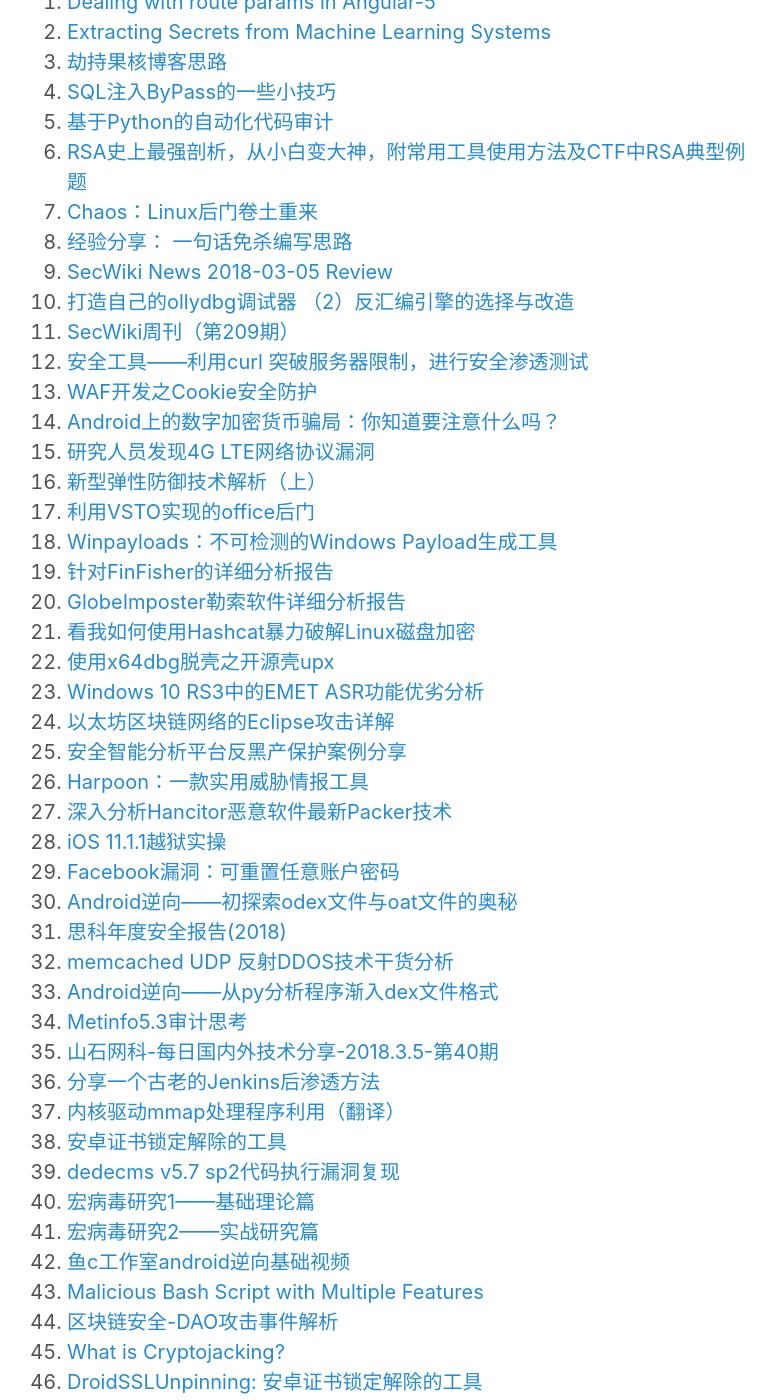
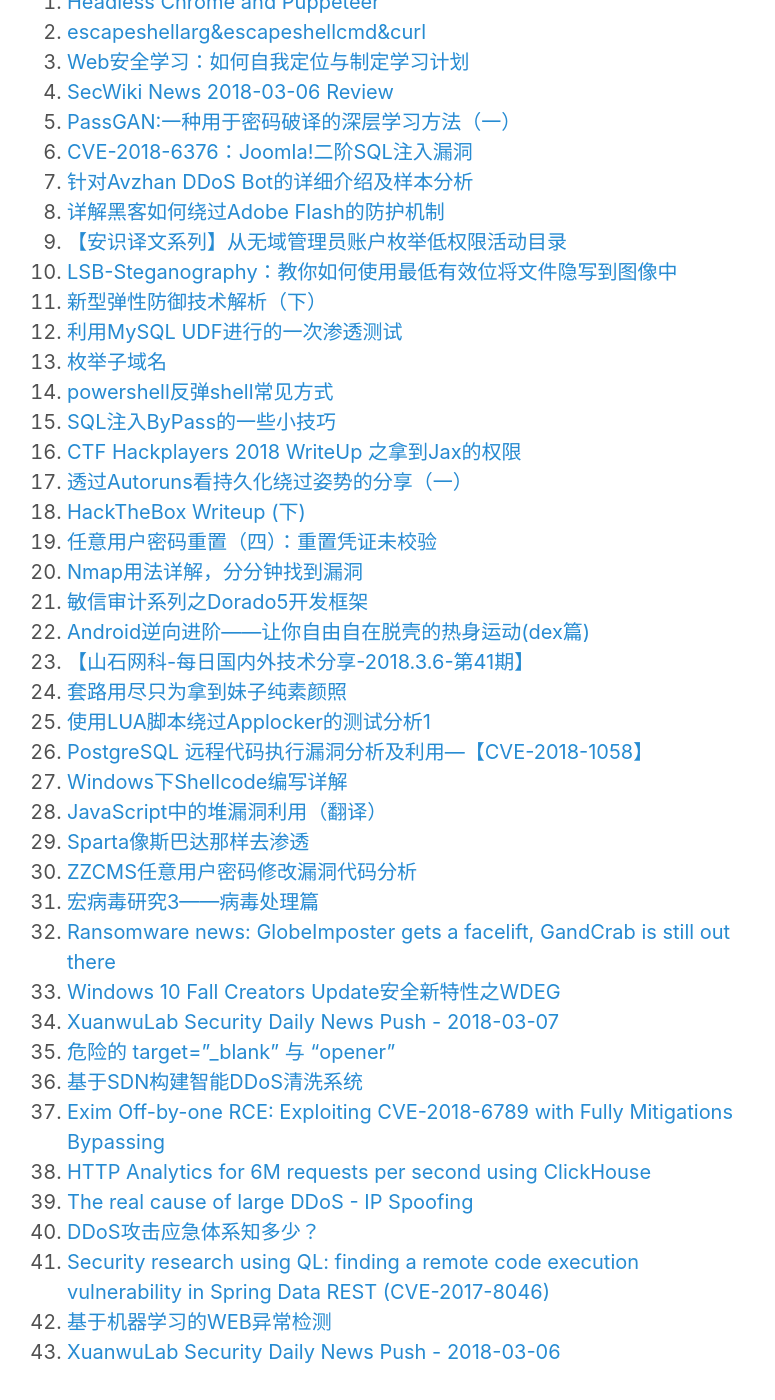
Before and after one commit to victor-infosec/victor-infosec.github.io, a Jekyll site: the page built from _posts/following/2018-03-06-tech-articles-20180306.md, in a window 1280 px wide and 1400 px high, scrolled down 285 px. Shown: the whole window, without its empty margins (253-1028 px from the left). Built offline with Jekyll 4.4.1, drawn with Linux system fonts in a browser that asks for light colours; nearby versions of some CDN libraries; some web fonts are replaced; library files that are not in the unit come from our copies; some of the changed text lies outside the part shown.

Commit message:
20180306

```diff
--- a/_posts/following/2018-03-06-tech-articles-20180306.md
+++ b/_posts/following/2018-03-06-tech-articles-20180306.md
@@ -1,65 +1,52 @@
 ---
 layout: post
-title: 信息安全技术文章汇总 | 20180305
-key: 20180305
+title: 信息安全技术文章汇总 | 20180306
+key: 20180306
 category: following
 tags:
   - 技术文章汇总
 lang: zh
 ---
-
-1. [Dealing with route params in Angular-5](http://kamranahmed.info/blog/2018/02/28/dealing-with-route-params-in-angular-5/)
-2. [Extracting Secrets from Machine Learning Systems](https://arxiv.org/pdf/1802.08232.pdf)
-3. [劫持果核博客思路](http://www.moonsec.com/post-825.html)
-4. [SQL注入ByPass的一些小技巧](http://blog.formsec.cn/2018/03/02/SQL-ByPass-Tricks/)
-5. [基于Python的自动化代码审计](http://blog.formsec.cn/2018/02/11/python-audit-auto/)
-6. [RSA史上最强剖析，从小白变大神，附常用工具使用方法及CTF中RSA典型例题](http://www.freebuf.com/sectool/163781.html)
-7. [Chaos：Linux后门卷土重来](http://www.4hou.com/technology/10466.html)
-8. [经验分享： 一句话免杀编写思路](http://www.freebuf.com/articles/system/164076.html)
-9. [SecWiki News 2018-03-05 Review](http://www.sec-wiki.com/?2018-03-05)
-10. [打造自己的ollydbg调试器  （2）反汇编引擎的选择与改造](http://www.freebuf.com/column/164237.html)
-11. [SecWiki周刊（第209期）](http://www.freebuf.com/column/164238.html%27)
-12. [安全工具——利用curl 突破服务器限制，进行安全渗透测试](http://www.freebuf.com/column/164233.html)
-13. [WAF开发之Cookie安全防护](http://www.freebuf.com/column/164231.html)
-14. [Android上的数字加密货币骗局：你知道要注意什么吗？](http://www.freebuf.com/column/164223.html)
-15. [研究人员发现4G LTE网络协议漏洞](http://www.freebuf.com/news/164109.html)
-16. [新型弹性防御技术解析（上）](https://www.anquanke.com/post/id/99770)
-17. [利用VSTO实现的office后门](http://www.4hou.com/system/10257.html)
-18. [Winpayloads：不可检测的Windows Payload生成工具](http://www.freebuf.com/sectool/163013.html)
-19. [针对FinFisher的详细分析报告](https://www.anquanke.com/post/id/99796)
-20. [GlobeImposter勒索软件详细分析报告](http://www.freebuf.com/articles/paper/163921.html)
-21. [看我如何使用Hashcat暴力破解Linux磁盘加密](http://www.freebuf.com/articles/database/163354.html)
-22. [使用x64dbg脱壳之开源壳upx](https://www.anquanke.com/post/id/99750)
-23. [Windows 10 RS3中的EMET ASR功能优劣分析](http://www.4hou.com/system/10347.html)
-24. [以太坊区块链网络的Eclipse攻击详解](http://www.4hou.com/technology/10570.html)
-25. [安全智能分析平台反黑产保护案例分享](http://www.freebuf.com/articles/paper/164016.html)
-26. [Harpoon：一款实用威胁情报工具](http://www.4hou.com/tools/10569.html)
-27. [深入分析Hancitor恶意软件最新Packer技术](https://www.anquanke.com/post/id/99601)
-28. [iOS 11.1.1越狱实操](http://www.freebuf.com/articles/system/163811.html)
-29. [Facebook漏洞：可重置任意账户密码](http://www.4hou.com/info/news/10485.html)
-30. [Android逆向——初探索odex文件与oat文件的奥秘](https://bbs.ichunqiu.com/thread-35232-1-1.html)
-31. [思科年度安全报告\(2018\)](https://xianzhi.aliyun.com/forum/topic/2105)
-32. [memcached UDP 反射DDOS技术干货分析](https://bbs.ichunqiu.com/thread-35184-1-1.html)
-33. [Android逆向——从py分析程序渐入dex文件格式](https://bbs.ichunqiu.com/thread-35210-1-1.html)
-34. [Metinfo5.3审计思考](http://xianzhi.aliyun.com/forum/topic/2103)
-35. [山石网科-每日国内外技术分享-2018.3.5-第40期](http://xianzhi.aliyun.com/forum/topic/2100)
-36. [分享一个古老的Jenkins后渗透方法](https://bbs.ichunqiu.com/thread-35175-1-1.html%27)
-37. [内核驱动mmap处理程序利用（翻译）](http://xianzhi.aliyun.com/forum/topic/2099)
-38. [安卓证书锁定解除的工具](http://xianzhi.aliyun.com/forum/topic/2098)
-39. [dedecms v5.7 sp2代码执行漏洞复现](https://bbs.ichunqiu.com/thread-35122-1-1.html)
-40. [宏病毒研究1——基础理论篇](https://bbs.ichunqiu.com/thread-35161-1-1.html)
-41. [宏病毒研究2——实战研究篇](https://bbs.ichunqiu.com/thread-35164-1-1.html)
-42. [鱼c工作室android逆向基础视频](https://bbs.ichunqiu.com/thread-35125-1-1.html)
-43. [Malicious Bash Script with Multiple Features](https://isc.sans.edu/forums/diary/Malicious+Bash+Script+with+Multiple+Features/23411/)
-44. [区块链安全-DAO攻击事件解析](http://wiki.ioin.in/url/mKQy)
-45. [What is Cryptojacking?](https://www.acunetix.com/blog/articles/what-is-cryptojacking/)
-46. [DroidSSLUnpinning: 安卓证书锁定解除的工具](http://wiki.ioin.in/url/6YEQ)
-47. [Annabelle Ransomware decryption tool](https://labs.bitdefender.com/2018/03/annabelle-ransomware-decryption-tool/)
-48. [敏信审计系列之dorado5开发框架](http://wiki.ioin.in/url/74dE)
-49. [XuanwuLab Security Daily News Push - 2018-03-04](http://xuanwulab.github.io/cn/secnews/2018/03/04/index.html)
-50. [渗透基础——获得当前系统已安装的程序列表](http://wiki.ioin.in/url/2dOr)
-51. [MEMCRASHED DDOS EXPLOIT TOOL](https://github.com/xianlimei/Memcrashed-DDoS-Exploit)
-52. [How I hacked DJI and was able to disclose any user IP Address and Statistics???](https://medium.com/@Skylinearafat/how-i-hacked-dji-and-was-able-to-disclose-any-user-ip-address-and-statistics-ba733b276172)
-53. [HTTPS的DDoS攻击防护思路](http://blog.nsfocus.net/https-ddos-attack-defense-ideas/)
-54. [Java Unmarshalling Security - 攻击Hessian协议](http://blog.csdn.net/u011721501/article/details/79443598)
-55. [爬虫基础篇\[Web 漏洞扫描器\]](http://blog.fatezero.org/2018/03/05/web-scanner-crawler-01/)
+1. [Headless Chrome and Puppeteer](http://thief.one/2018/03/06/1/)
+2. [escapeshellarg&escapeshellcmd&curl](https://tom0li.github.io/2018/03/06/escapeshellarg&escapeshellcmd/)
+3. [Web安全学习：如何自我定位与制定学习计划](http://www.freebuf.com/articles/web/163786.html)
+4. [SecWiki News 2018-03-06 Review](http://www.sec-wiki.com/?2018-03-06)
+5. [PassGAN:一种用于密码破译的深层学习方法（一）](http://www.freebuf.com/column/164355.html)
+6. [CVE-2018-6376：Joomla!二阶SQL注入漏洞](https://www.anquanke.com/post/id/100036)
+7. [针对Avzhan DDoS Bot的详细介绍及样本分析](https://www.anquanke.com/post/id/99863)
+8. [详解黑客如何绕过Adobe Flash的防护机制](https://www.anquanke.com/post/id/99918)
+9. [【安识译文系列】从无域管理员账户枚举低权限活动目录](https://www.secpulse.com/archives/69038.html)
+10. [LSB-Steganography：教你如何使用最低有效位将文件隐写到图像中](http://www.freebuf.com/sectool/163352.html)
+11. [新型弹性防御技术解析（下）](https://www.anquanke.com/post/id/99794)
+12. [利用MySQL UDF进行的一次渗透测试](http://www.freebuf.com/articles/system/163144.html)
+13. [枚举子域名](http://www.freebuf.com/column/164273.html)
+14. [powershell反弹shell常见方式](https://www.anquanke.com/post/id/99793)
+15. [SQL注入ByPass的一些小技巧](https://www.secpulse.com/archives/68991.html)
+16. [CTF Hackplayers 2018 WriteUp 之拿到Jax的权限](http://www.4hou.com/technology/10344.html)
+17. [透过Autoruns看持久化绕过姿势的分享（一）](http://www.freebuf.com/column/164252.html)
+18. [HackTheBox Writeup (下)](http://www.4hou.com/technology/10363.html)
+19. [任意用户密码重置（四）：重置凭证未校验](http://www.freebuf.com/articles/web/164090.html)
+20. [Nmap用法详解，分分钟找到漏洞](http://www.4hou.com/technology/10481.html)
+21. [敏信审计系列之Dorado5开发框架](http://xianzhi.aliyun.com/forum/topic/2114)
+22. [Android逆向进阶——让你自由自在脱壳的热身运动\(dex篇\)](https://bbs.ichunqiu.com/thread-35286-1-1.html)
+23. [【山石网科-每日国内外技术分享-2018.3.6-第41期】](http://xianzhi.aliyun.com/forum/topic/2111)
+24. [套路用尽只为拿到妹子纯素颜照](https://bbs.ichunqiu.com/thread-35268-1-1.html)
+25. [使用LUA脚本绕过Applocker的测试分析1](http://xianzhi.aliyun.com/forum/topic/2110)
+26. [PostgreSQL 远程代码执行漏洞分析及利用—【CVE-2018-1058】](https://xianzhi.aliyun.com/forum/topic/2109)
+27. [Windows下Shellcode编写详解](http://xianzhi.aliyun.com/forum/topic/2108)
+28. [JavaScript中的堆漏洞利用（翻译）](http://xianzhi.aliyun.com/forum/topic/2107)
+29. [Sparta像斯巴达那样去渗透](https://bbs.ichunqiu.com/thread-35241-1-1.html)
+30. [ZZCMS任意用户密码修改漏洞代码分析](https://bbs.ichunqiu.com/thread-35237-1-1.html)
+31. [宏病毒研究3——病毒处理篇](https://bbs.ichunqiu.com/thread-35225-1-1.html)
+32. [Ransomware news: GlobeImposter gets a facelift, GandCrab is still out there](https://isc.sans.edu/forums/diary/Ransomware+news+GlobeImposter+gets+a+facelift+GandCrab+is+still+out+there/23417/)
+33. [Windows 10 Fall Creators Update安全新特性之WDEG](http://blog.nsfocus.net/windows-10-fall-creators-update-wdeg/)
+34. [XuanwuLab Security Daily News Push - 2018-03-07](http://xuanwulab.github.io/cn/secnews/2018/03/07/index.html)
+35. [危险的 target="_blank" 与 “opener”](https://paper.seebug.org/538/)
+36. [基于SDN构建智能DDoS清洗系统](http://blog.nsfocus.net/sdn-ddos-cleaning-system/)
+37. [Exim Off-by-one RCE: Exploiting CVE-2018-6789 with Fully Mitigations Bypassing](http://wiki.ioin.in/url/BqkL)
+38. [HTTP Analytics for 6M requests per second using ClickHouse](https://blog.cloudflare.com/http-analytics-for-6m-requests-per-second-using-clickhouse/)
+39. [The real cause of large DDoS - IP Spoofing](!%5BAlt%20text%5D%28./1520404053329.png%29)
+40. [DDoS攻击应急体系知多少？](http://blog.nsfocus.net/ddos-attack-emergency-system/)
+41. [Security research using QL: finding a remote code execution vulnerability in Spring Data REST (CVE-2017-8046)](https://lgtm.com/blog/spring_data_rest_CVE-2017-8046_ql)
+42. [基于机器学习的WEB异常检测](http://blog.nsfocus.net/web-anomaly-detection-based-machine-learning/)
+43. [XuanwuLab Security Daily News Push - 2018-03-06](http://xuanwulab.github.io/cn/secnews/2018/03/06/index.html)
```
